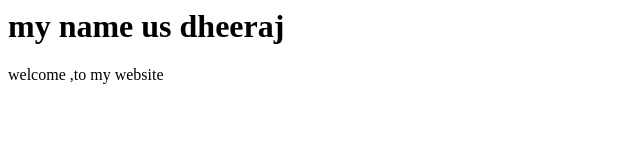
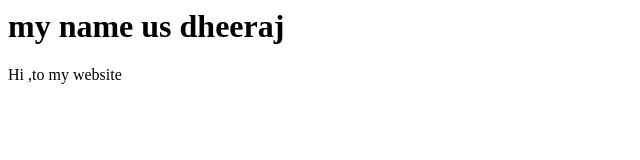
Before and after one commit to dk2645/demo, a plain HTML site: page index.html in a window 1280 px wide. Shown: the full height of the page, 0-640 px from the left. Drawn offline with Linux system fonts and the light colour scheme.

Commit message:
second commit

```diff
--- a/index.html
+++ b/index.html
@@ -1,5 +1,5 @@
 <html>
 <title>this is my website</title>
 <h1>my name us dheeraj</h1>
-<p>welcome ,to   my website </p>
+<p>Hi ,to   my website </p>
 </html>
```
